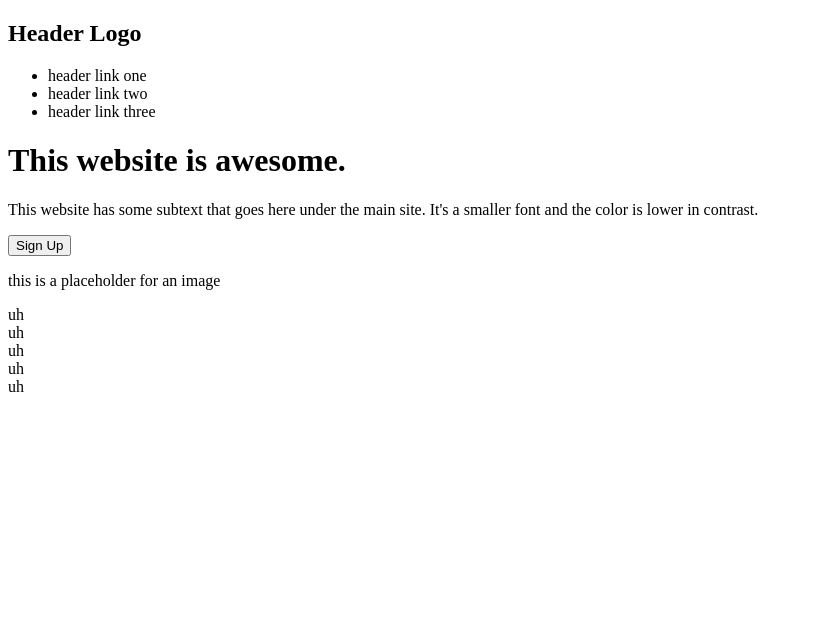
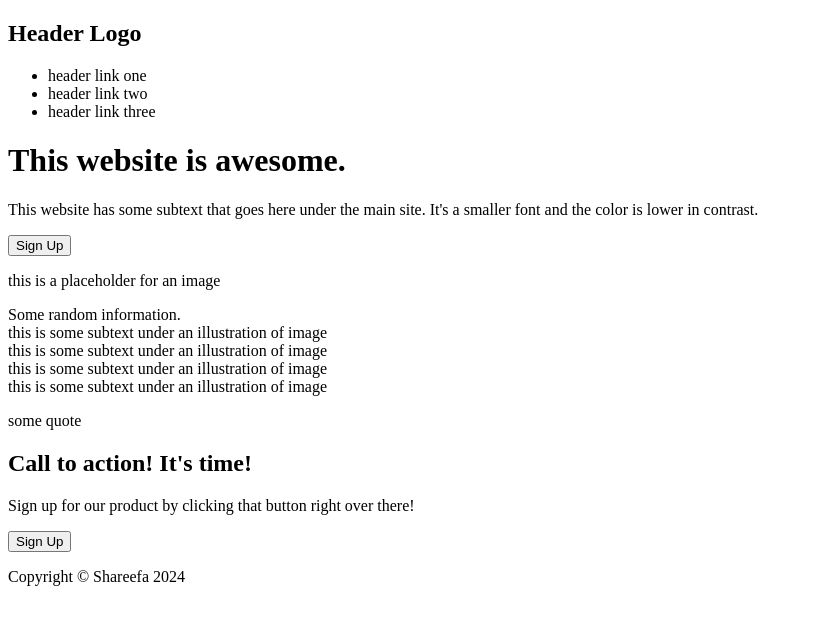
Before and after one commit to okhush/Odin-Project-Landing-Page, a plain HTML site: page index.html in a window 1280 px wide. Shown: the whole page, without its empty margins (0-813 px from the left). Drawn offline with Linux system fonts and the light colour scheme.

Commit message:
filled the whole page's content. done with html now

```diff
--- a/index.html
+++ b/index.html
@@ -28,24 +28,44 @@
         </div>
 
         <div class="sentence">
-            uh
+            Some random information.
         </div>
 
         <div class="blockswtext">
-            uh
+
+            <div class="box 1">
+                this is some subtext under an illustration of image
+            </div>
+
+            <div class="box 2">
+                this is some subtext under an illustration of image
+            </div>
+
+            <div class="box 3">
+                this is some subtext under an illustration of image
+            </div>
+
+            <div class="box 4">
+                this is some subtext under an illustration of image
+            </div>
+
         </div>
 
         <div class="quote">
-            uh
+            <p>some quote</p>
+            <p></p>
         </div>
 
         <div class="cta">
-            uh
+            <h2>Call to action! It's time!</h2>
+            <p>Sign up for our product by clicking that button right over there!</p>
+            <button>Sign Up</button>
         </div>
 
         <div class="footer">
-            uh
+            <p>Copyright © Shareefa 2024</p>
         </div>
+
     </body>
 
 </html>
```
